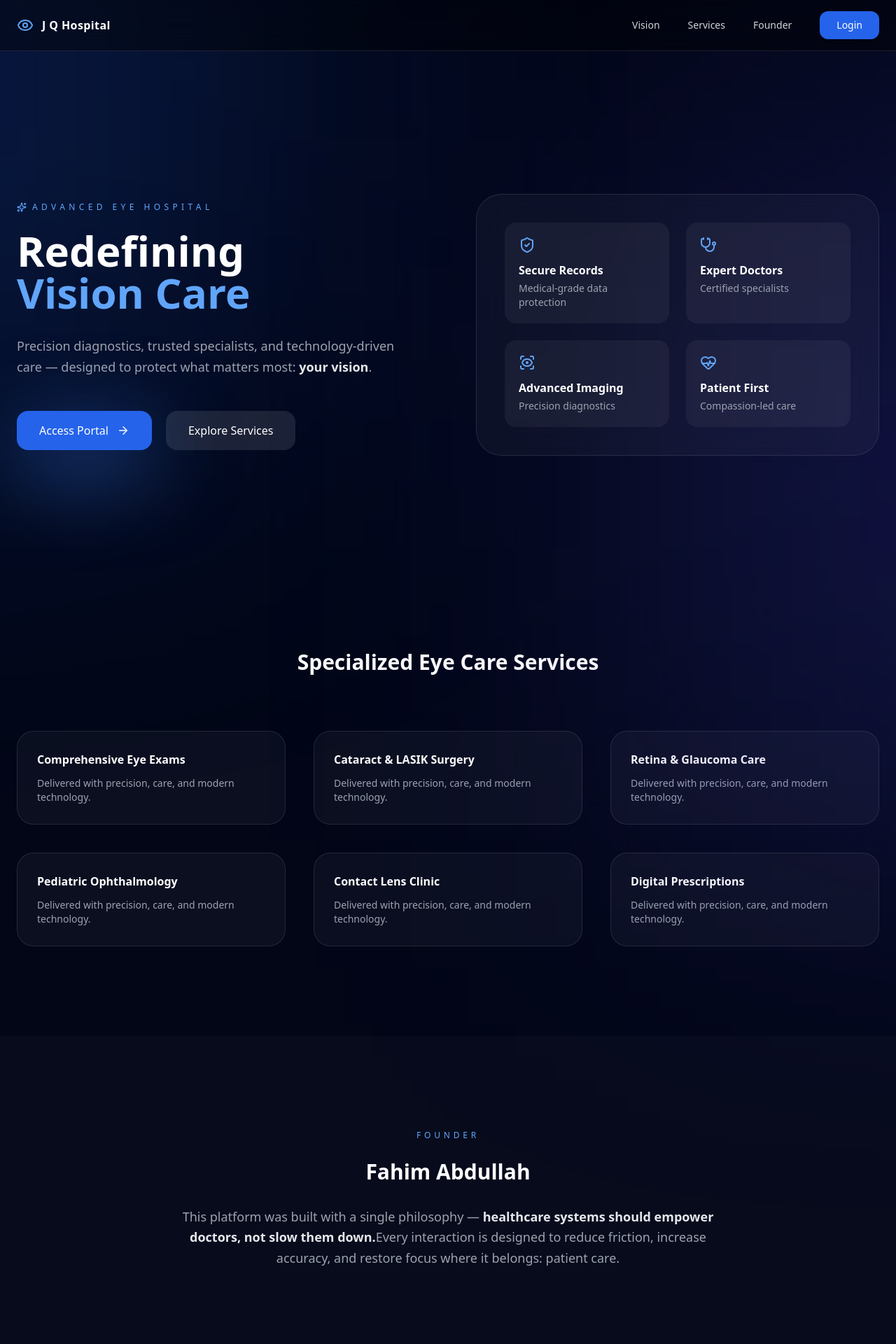
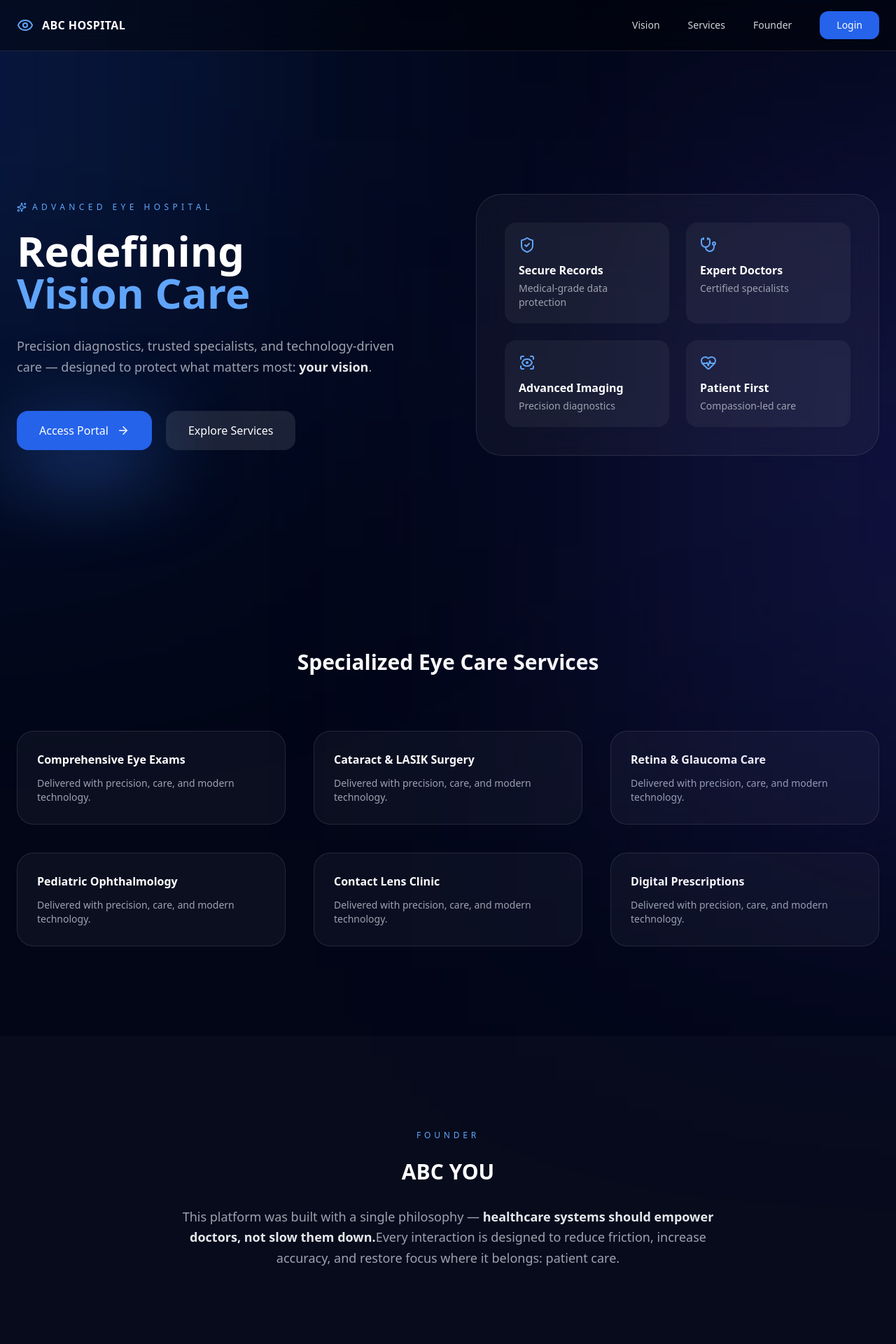
Before and after one commit to fahimlisl/hospital, a React (Vite) app in the folder frontend/: page / in a window 1280 px wide. Shown: the top 1920 px of the page at 70% size. Built offline with nearby package versions, Linux system fonts and the light colour scheme; no server answers.

Commit message:
puttiing to produciton

```diff
--- a/frontend/src/pages/Home.jsx
+++ b/frontend/src/pages/Home.jsx
@@ -19,7 +19,7 @@ const Home = () => {
             <div className="flex items-center gap-3">
               <Eye className="text-blue-400" />
               <span className="font-semibold tracking-wide">
-                J Q Hospital
+                ABC HOSPITAL
               </span>
             </div>
 
@@ -155,7 +155,7 @@ const Home = () => {
           </span>
 
           <h3 className="mt-6 text-3xl font-semibold">
-            Fahim Abdullah
+            ABC YOU
           </h3>
 
           <p className="mt-8 text-gray-400 leading-relaxed max-w-3xl mx-auto text-lg">
```
Also changed, not shown: 1 other file (tests, documents, lock files or other folders).
